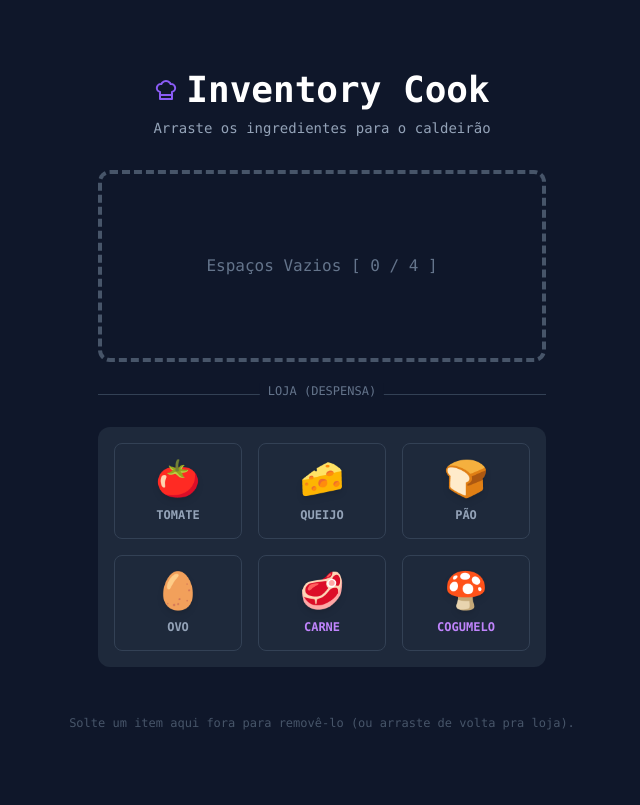
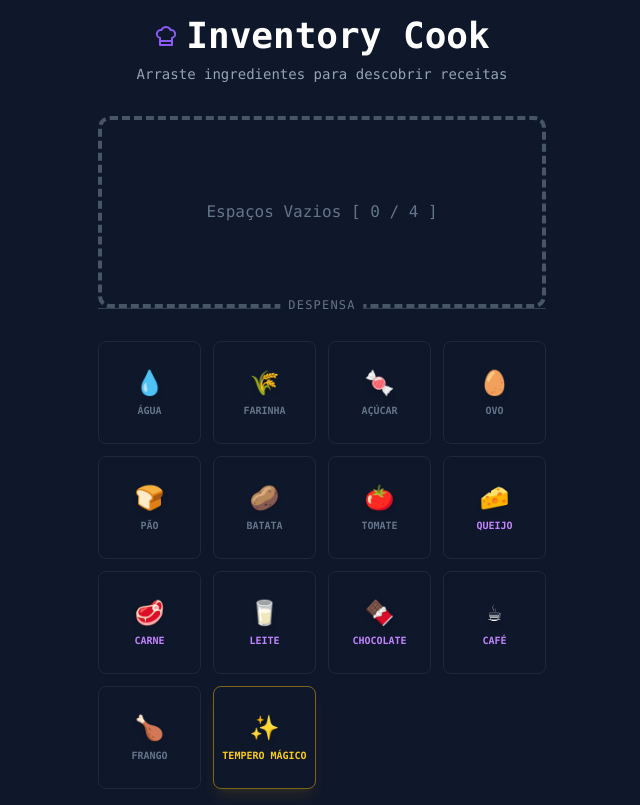
Before and after one commit to ChrisRL95/Inventory-Cook, a Next.js app: page / in a window 1280 px wide. Shown: the whole page, without its empty margins (318-958 px from the left). Built offline with nearby package versions, Linux system fonts and the light colour scheme.

Commit message:
Update page.js

```diff
--- a/app/page.js
+++ b/app/page.js
@@ -1,34 +1,19 @@
-'use client'; // Necessário para usar Drag and Drop no Next.js
+'use client';
 
 import { useState } from 'react';
-import { Sparkles, ChefHat, Trash2 } from 'lucide-react';
-
-// --- BANCO DE DADOS (ITEMS & RECEITAS) ---
-const INGREDIENTS_DB = [
-  { id: 'tomato', icon: '🍅', name: 'Tomate', rarity: 'common' },
-  { id: 'cheese', icon: '🧀', name: 'Queijo', rarity: 'common' },
-  { id: 'bread', icon: '🍞', name: 'Pão', rarity: 'common' },
-  { id: 'egg', icon: '🥚', name: 'Ovo', rarity: 'common' },
-  { id: 'meat', icon: '🥩', name: 'Carne', rarity: 'rare' },
-  { id: 'mushroom', icon: '🍄', name: 'Cogumelo', rarity: 'rare' },
-];
-
-const RECIPES_DB = [
-  { name: 'Misto Quente', ingredients: ['bread', 'cheese'], xp: 50 },
-  { name: 'Omelete de Queijo', ingredients: ['egg', 'cheese'], xp: 80 },
-  { name: 'X-Burguer', ingredients: ['bread', 'meat', 'cheese'], xp: 150 },
-  { name: 'Pizza de Cogumelo', ingredients: ['bread', 'cheese', 'mushroom', 'tomato'], xp: 500 },
-];
+import { Sparkles, ChefHat, Trash2, Clock, BookOpen, X } from 'lucide-react';
+// Aqui importamos nosso "Banco de Dados" separado
+import { ingredientes, receitas } from './data';
 
 export default function Home() {
-  const [inventory, setInventory] = useState([]); // Itens equipados (max 4)
-  const [pantry] = useState(INGREDIENTS_DB); // Itens disponíveis
+  const [inventory, setInventory] = useState([]);
+  // Carrega os ingredientes do arquivo data.js
+  const [pantry] = useState(ingredientes);
   const [craftResult, setCraftResult] = useState(null);
+  const [selectedRecipe, setSelectedRecipe] = useState(null);
 
   // --- LÓGICA DE DRAG AND DROP ---
-
   const handleDragStart = (e, item, source) => {
-    // Salva os dados do item sendo arrastado
     e.dataTransfer.setData('item', JSON.stringify(item));
     e.dataTransfer.setData('source', source);
   };
@@ -38,13 +23,14 @@ export default function Home() {
     const itemData = JSON.parse(e.dataTransfer.getData('item'));
     const source = e.dataTransfer.getData('source');
 
-    // Se já estiver no inventário, não faz nada (por enquanto)
+    // Impede duplicatas no inventário, mas permite mover da loja para inventário
     if (source === 'inventory') return;
-
-    // Se inventário cheio (Max 4 slots)
     if (inventory.length >= 4) return;
 
-    // Adiciona ao inventário e verifica receitas
+    // Verifica se o item já está no inventário (evita duplicar o mesmo ID)
+    const alreadyExists = inventory.some(i => i.id === itemData.id);
+    if (alreadyExists) return;
+
     const newInventory = [...inventory, itemData];
     setInventory(newInventory);
     checkRecipes(newInventory);
@@ -54,10 +40,9 @@ export default function Home() {
     e.preventDefault();
     const source = e.dataTransfer.getData('source');
 
-    // Se veio do inventário, remove (desequipa)
+    // Se soltar na loja vindo do inventário, remove o item
     if (source === 'inventory') {
       const itemData = JSON.parse(e.dataTransfer.getData('item'));
-      // Remove apenas a primeira instância desse item
       const indexToRemove = inventory.findIndex(i => i.id === itemData.id);
       if (indexToRemove > -1) {
         const newInventory = [...inventory];
@@ -74,31 +59,32 @@ export default function Home() {
   const checkRecipes = (currentInventory) => {
     const invIds = currentInventory.map(i => i.id);
 
-    // Procura uma receita que tenha TODOS os ingredientes necessários
-    // E que o inventário tenha APENAS os ingredientes necessários (match exato)
-    const found = RECIPES_DB.find(recipe => {
+    // Procura no arquivo data.js se existe match
+    const found = receitas.find(recipe => {
       const hasAllIngredients = recipe.ingredients.every(ing => invIds.includes(ing));
       const isExactMatch = recipe.ingredients.length === invIds.length;
       return hasAllIngredients && isExactMatch;
     });
 
-    if (found) {
-      setCraftResult(found);
-      // Aqui você poderia tocar um som de "Level Up"
-    } else {
-      setCraftResult(null);
-    }
+    setCraftResult(found || null);
   };
 
   return (
-    <main className="flex min-h-screen flex-col items-center justify-center p-4 bg-rpg-bg text-white font-mono">
+    <main className="flex min-h-screen flex-col items-center justify-center p-4 bg-rpg-bg text-white font-mono relative">
+
+      {/* AVISO MOBILE */}
+      <div className="md:hidden bg-yellow-500/20 text-yellow-200 p-4 rounded-lg mb-6 text-center text-sm border border-yellow-500/50">
+        ⚠️ <strong>Modo Mobile Detectado</strong><br/>
+        O sistema de crafting requer mouse e teclado.<br/>
+        Abra no PC para a experiência completa!
+      </div>
 
       {/* HEADER */}
       <header className="mb-8 text-center">
         <h1 className="text-4xl font-bold flex items-center justify-center gap-2">
           <ChefHat className="text-rpg-accent" /> Inventory Cook
         </h1>
-        <p className="text-slate-400 text-sm mt-2">Arraste os ingredientes para o caldeirão</p>
+        <p className="text-slate-400 text-sm mt-2">Arraste ingredientes para descobrir receitas</p>
       </header>
 
       {/* ÁREA DE CRAFTING (INVENTÁRIO) */}
@@ -114,36 +100,49 @@ export default function Home() {
           <span className="text-slate-500 absolute pointer-events-none">Espaços Vazios [ 0 / 4 ]</span>
         )}
 
-        {/* Renderiza os itens no inventário */}
         {inventory.map((item, index) => (
           <div
             key={`${item.id}-${index}`}
             draggable
             onDragStart={(e) => handleDragStart(e, item, 'inventory')}
-            className="w-16 h-16 bg-slate-700 rounded-lg flex items-center justify-center text-3xl cursor-grab active:cursor-grabbing hover:scale-110 transition-transform shadow-lg border-2 border-slate-500"
+            className="w-16 h-16 bg-slate-700 rounded-lg flex items-center justify-center text-3xl cursor-grab active:cursor-grabbing hover:scale-110 transition-transform shadow-lg border-2 border-slate-500 relative z-10"
           >
             {item.icon}
           </div>
         ))}
 
-        {/* RESULTADO DO CRAFT (FEEDBACK VISUAL) */}
+        {/* BOTÃO DE RESULTADO (CRAFTADO) */}
         {craftResult && (
-          <div className="absolute -top-16 bg-green-500 text-black px-6 py-2 rounded-full font-bold animate-bounce flex items-center gap-2 shadow-[0_0_20px_rgba(34,197,94,0.6)]">
-            <Sparkles size={16} /> CRAFTED: {craftResult.name} (+{craftResult.xp} XP)
-          </div>
+          <button
+            onClick={() => setSelectedRecipe(craftResult)}
+            className="absolute -top-6 left-1/2 -translate-x-1/2 bg-green-500 text-black px-6 py-2 rounded-full font-bold animate-bounce flex items-center gap-2 shadow-[0_0_20px_rgba(34,197,94,0.6)] hover:bg-green-400 transition-colors z-20 cursor-pointer whitespace-nowrap"
+          >
+            <Sparkles size={16} /> CRAFTADO: {craftResult.name} (Ver Receita)
+          </button>
         )}
       </div>
 
-      {/* DIVISOR */}
-      <div className="my-8 w-full max-w-md border-t border-slate-700 relative">
-        <span className="absolute left-1/2 -translate-x-1/2 -top-3 bg-rpg-bg px-2 text-slate-500 text-xs">
-          LOJA (DESPENSA)
-        </span>
-      </div>
+      {/* BOTÃO LIMPAR */}
+      {inventory.length > 0 && (
+        <button
+          onClick={() => {
+            setInventory([]);
+            setCraftResult(null);
+          }}
+          className="mt-4 mb-8 text-xs text-red-400 hover:text-red-300 flex items-center gap-1 transition-colors"
+        >
+          <Trash2 size={14} /> Limpar Caldeirão
+        </button>
+      )}
 
       {/* ÁREA DE SELEÇÃO (LOJA) */}
+      <div className="w-full max-w-md border-t border-slate-700 pt-8 relative">
+        <span className="absolute left-1/2 -translate-x-1/2 -top-3 bg-rpg-bg px-2 text-slate-500 text-xs uppercase tracking-widest">
+          Despensa
+        </span>
+
         <div
-        className="grid grid-cols-3 gap-4 w-full max-w-md p-4 bg-slate-800 rounded-xl"
+          className="grid grid-cols-4 gap-3"
           onDrop={handleDropOnPantry}
           onDragOver={allowDrop}
         >
@@ -153,22 +152,86 @@ export default function Home() {
               draggable
               onDragStart={(e) => handleDragStart(e, item, 'pantry')}
               className={`
-              h-24 rounded-lg flex flex-col items-center justify-center gap-2 cursor-pointer
-              hover:bg-slate-700 transition-colors border border-slate-700
+                aspect-square rounded-lg flex flex-col items-center justify-center gap-1 cursor-pointer
+                hover:bg-slate-800 transition-colors border border-slate-800
                 ${item.rarity === 'rare' ? 'border-purple-500/30' : ''}
+                ${item.rarity === 'legendary' ? 'border-yellow-500/50 shadow-lg shadow-yellow-500/10' : ''}
               `}
             >
-            <span className="text-4xl drop-shadow-md">{item.icon}</span>
-            <span className={`text-xs font-bold uppercase ${item.rarity === 'rare' ? 'text-purple-400' : 'text-slate-400'}`}>
+              <span className="text-2xl drop-shadow-md">{item.icon}</span>
+              <span className={`text-[10px] font-bold uppercase text-center ${
+                item.rarity === 'legendary' ? 'text-yellow-400' :
+                item.rarity === 'rare' ? 'text-purple-400' : 'text-slate-500'
+              }`}>
                 {item.name}
               </span>
             </div>
           ))}
         </div>
+      </div>
 
-      <footer className="mt-12 text-slate-600 text-xs">
-        <p>Solte um item aqui fora para removê-lo (ou arraste de volta pra loja).</p>
-      </footer>
+      {/* --- MODAL DE DETALHES DA RECEITA --- */}
+      {selectedRecipe && (
+        <div className="fixed inset-0 bg-black/80 flex items-center justify-center z-50 p-4 backdrop-blur-sm" onClick={() => setSelectedRecipe(null)}>
+          <div className="bg-slate-900 border border-slate-700 w-full max-w-lg rounded-2xl p-6 relative shadow-2xl" onClick={e => e.stopPropagation()}>
+
+            {/* Botão Fechar */}
+            <button
+              onClick={() => setSelectedRecipe(null)}
+              className="absolute top-4 right-4 text-slate-400 hover:text-white"
+            >
+              <X size={24} />
+            </button>
+
+            {/* Cabeçalho do Modal */}
+            <div className="text-center mb-6">
+              <span className="inline-block bg-green-500/20 text-green-400 text-xs px-3 py-1 rounded-full mb-2 uppercase tracking-wider">
+                Receita Desbloqueada
+              </span>
+              <h2 className="text-3xl font-bold text-white mb-1">{selectedRecipe.name}</h2>
+              <p className="text-slate-400 text-sm italic">"{selectedRecipe.desc}"</p>
+            </div>
+
+            {/* Stats */}
+            <div className="flex justify-center gap-6 mb-8 border-y border-slate-800 py-4">
+              <div className="flex items-center gap-2 text-yellow-400">
+                <Sparkles size={18} />
+                <span className="font-bold">{selectedRecipe.xp} XP</span>
+              </div>
+              <div className="flex items-center gap-2 text-blue-400">
+                <Clock size={18} />
+                <span className="font-bold">{selectedRecipe.time}</span>
+              </div>
+            </div>
+
+            {/* Passo a Passo */}
+            <div className="space-y-4">
+              <h3 className="flex items-center gap-2 text-lg font-semibold text-white">
+                <BookOpen size={20} className="text-rpg-accent" /> Modo de Preparo
+              </h3>
+              <ul className="space-y-3">
+                {selectedRecipe.steps.map((step, idx) => (
+                  <li key={idx} className="flex gap-3 text-slate-300 text-sm">
+                    <span className="bg-slate-800 w-6 h-6 flex-shrink-0 flex items-center justify-center rounded-full text-xs font-bold text-slate-500">
+                      {idx + 1}
+                    </span>
+                    {step}
+                  </li>
+                ))}
+              </ul>
+            </div>
+
+            {/* Botão de Ação */}
+            <button
+              onClick={() => setSelectedRecipe(null)}
+              className="w-full mt-8 bg-rpg-accent hover:bg-violet-500 text-white font-bold py-3 rounded-xl transition-colors"
+            >
+              Equipar na Cozinha (Fechar)
+            </button>
+
+          </div>
+        </div>
+      )}
 
     </main>
   );
```
Lines whose indentation alone changed are shown as unchanged.
